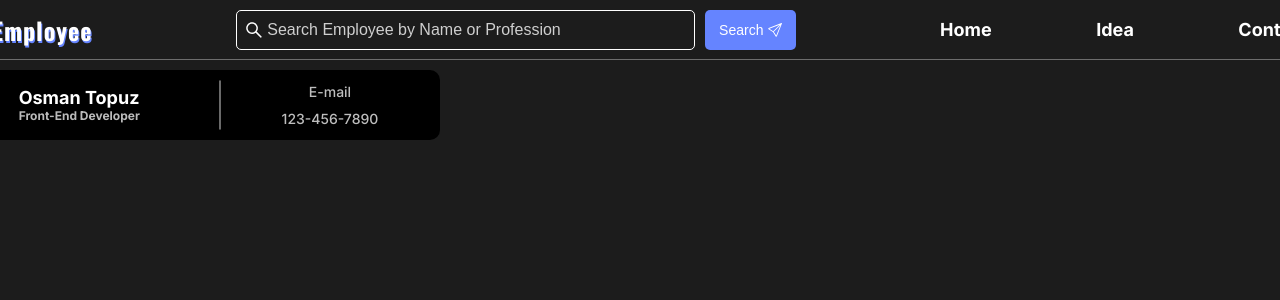
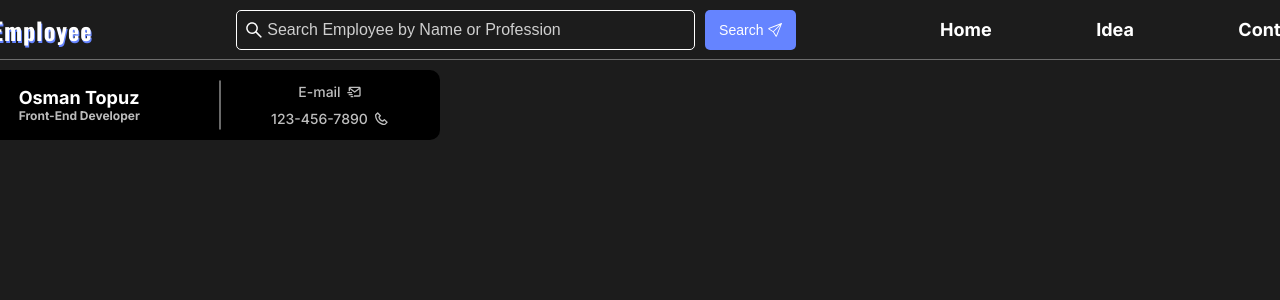
Before and after one commit to otpz/user-pagination-react-reduxjs, a React (Create React App) app: page / in a window 1280 px wide. Shown: the top 300 px of the page. Built offline with nearby package versions, Linux system fonts and the light colour scheme; no server answers.

Commit message:
styled header and user card icons

```diff
--- a/src/components/Header/Header.tsx
+++ b/src/components/Header/Header.tsx
@@ -6,14 +6,14 @@ const Header = () => {
   return (
     <nav className={styles.container}>
         <div className={styles.logo}>Find Employee</div>
-        <div className={styles.search_div}>
+        <form className={styles.search_div}>
           <AiOutlineSearch className={styles.search_icon}/>
           <input className={styles.search} type="search" placeholder='Search Employee by Name or Profession'/>
-          <button className={styles.search_button}>
+          <button type='submit' className={styles.search_button}>
             <span>Search</span>
             <BsSend className={styles.button_icon}/>
           </button>
-        </div>
+        </form>
         <ul className={styles.nav_list}>
             <li className={styles.list_item}>Home</li>
             <li className={styles.list_item}>Idea</li>
--- a/src/components/Header/styles.module.css
+++ b/src/components/Header/styles.module.css
@@ -78,7 +78,6 @@
     align-items: center;
     cursor: pointer;
     transition: ease-out all 0.2s;
-
 }
 
 .search_button:hover{
--- a/src/components/User/User.tsx
+++ b/src/components/User/User.tsx
@@ -1,4 +1,6 @@
 import styles from './styles.module.css'
+import { BiMailSend, BiPhone } from "react-icons/bi";
+
 
 const User = () => {
   return (
@@ -13,8 +15,14 @@ const User = () => {
             </div>
             <hr className={styles.hr}/>
             <div className={styles.contact}>
-                <a className={styles.email} href="mailto: osmantopuz98@gmail.com">E-mail</a>
-                <a href="tel:123-456-7890">123-456-7890</a>
+                <a className={styles.email} href="mailto: osmantopuz98@gmail.com">
+                    <span>E-mail</span>
+                    <BiMailSend className={styles.mail_icon}/>
+                </a>
+                <a href="tel:123-456-7890">
+                <span>123-456-7890</span>
+                    <BiPhone className={styles.phone_icon}/>
+                </a>
             </div>
         </div>
     </div>
--- a/src/components/User/styles.module.css
+++ b/src/components/User/styles.module.css
@@ -61,6 +61,14 @@ img,
     font-weight: 500;
     color: rgb(190, 190, 190);
     text-decoration: none;
+    display: flex;
+    align-items: center;
+}
+
+.contact a .phone_icon,
+.contact a .mail_icon{
+    margin-left: 5px;
+    font-size: 16px;
 }
 
 .contact a:hover{
```
